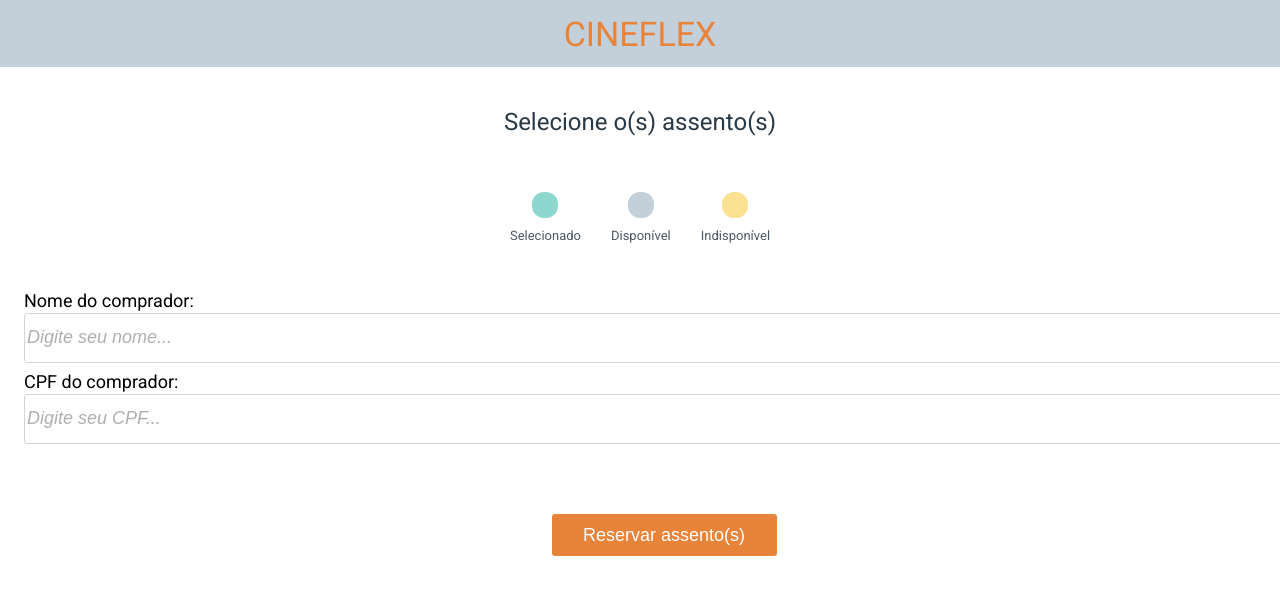
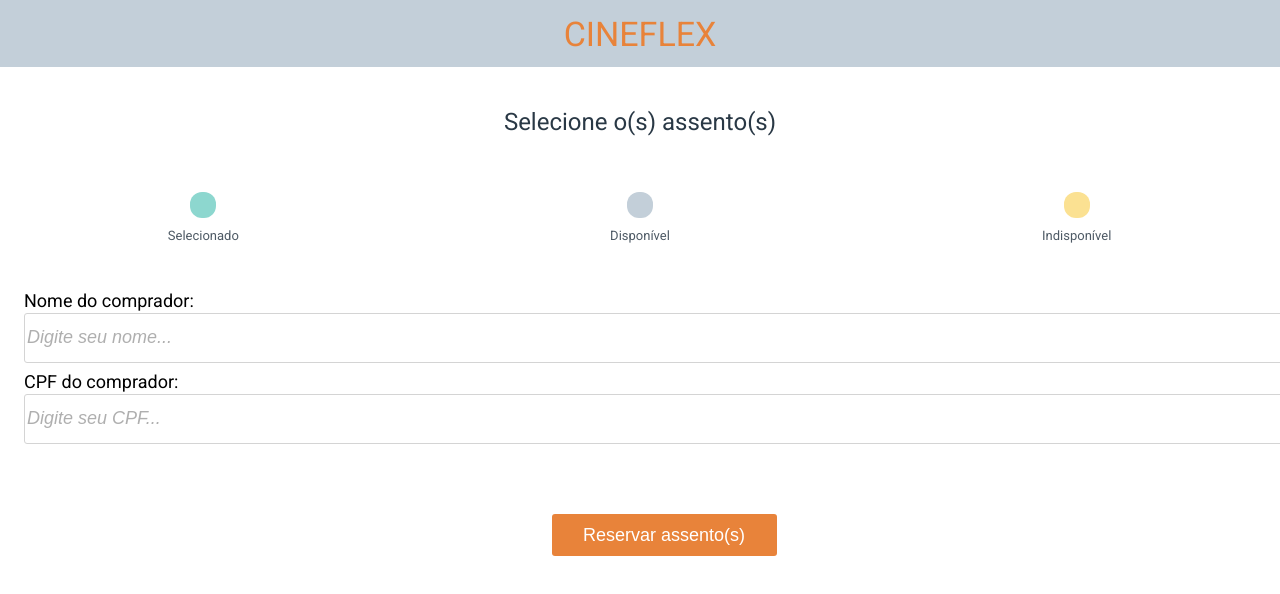
Before and after one commit to Caio-Coldebella/projeto9-cineflex, a React (Create React App) app: page /assentos/1 in a window 1280 px wide. Shown: the top 594 px of the page. Built offline with nearby package versions, Linux system fonts and the light colour scheme; no server answers.

Commit message:
correcao de bugs

```diff
--- a/src/Seats.js
+++ b/src/Seats.js
@@ -61,7 +61,7 @@
 `;
 const SEATSEXAMPLE = styled.div`
     display: flex;
-    width: auto;
+    width: 100%;
     height: auto;
     justify-content: center;
     margin: 15px 0 50px 0;
@@ -72,7 +72,7 @@
     flex-direction: column;
     align-items: center;
     justify-content: space-between;
-    width: auto;
+    width: 100%;
     height: 50px;
     color: #4E5A65;
     font-size: 13px;
```
